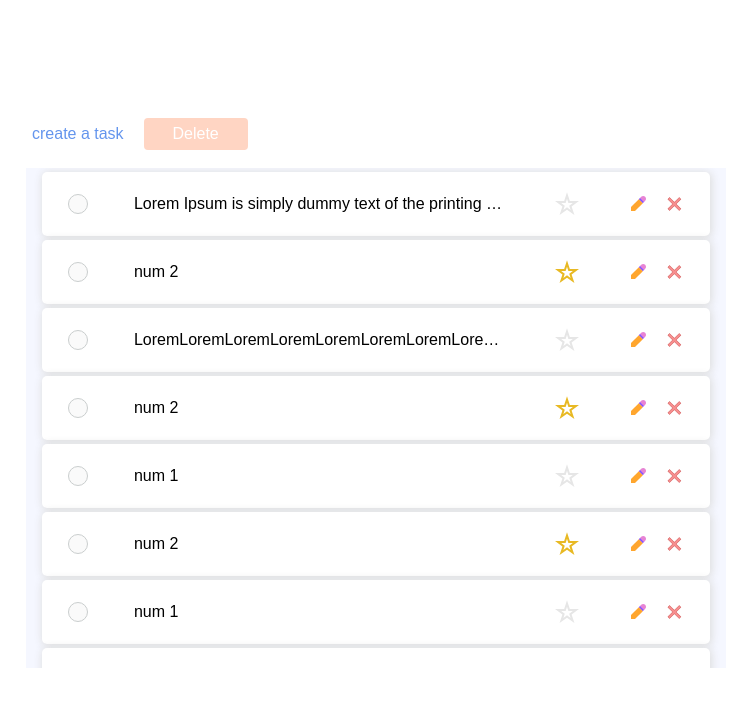
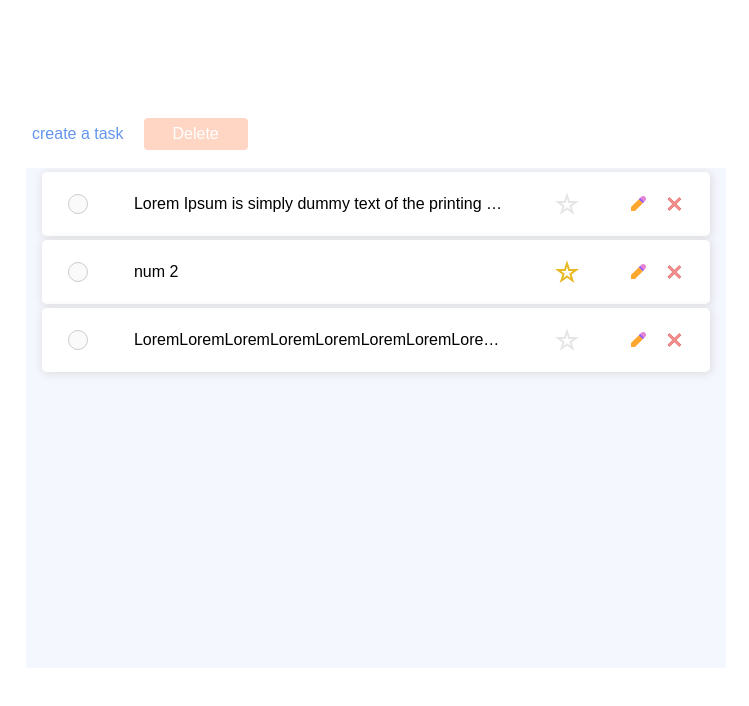
Before and after one commit to GhazalehEslamifard/task-list, a React (Create React App) app: page / in a window 1280 px wide. Shown: the top 706 px of the page, without its empty margins (264-1013 px from the left). Built offline with nearby package versions, Linux system fonts and the light colour scheme.

Commit message:
implement edit task page

```diff
--- a/src/lib/components/task-form/index.tsx
+++ b/src/lib/components/task-form/index.tsx
@@ -1,4 +1,5 @@
-import { memo, useCallback, useState } from "react";
+import { observer } from "mobx-react-lite";
+import React, { useCallback, useState } from "react";
 import { useNavigate } from "react-router-dom";
 
 import {
@@ -12,11 +13,18 @@ import {
 interface Props {
   onSubmit: (description: string) => void;
   isEditing: boolean;
+  defaultValue?: string;
 }
 
-function TaskFormComponent({ onSubmit, isEditing }: Props): React.ReactElement {
+function TaskFormComponent({
+  onSubmit,
+  isEditing,
+  defaultValue,
+}: Props): React.ReactElement {
   const navigate = useNavigate();
-  const [description, setDescription] = useState("");
+  const [description, setDescription] = useState(
+    defaultValue ? defaultValue : ""
+  );
 
   const handleTextareaChange = useCallback(
     (event: React.ChangeEvent<HTMLTextAreaElement>) => {
@@ -25,9 +33,13 @@ function TaskFormComponent({ onSubmit, isEditing }: Props): React.ReactElement {
     []
   );
 
-  const saveTask = useCallback(() => {
-    onSubmit(description);
-  }, [description]);
+  const saveTask = useCallback(
+    (event: React.FormEvent<HTMLFormElement>) => {
+      event.preventDefault();
+      onSubmit(description);
+    },
+    [description]
+  );
 
   const discardChanges = useCallback(() => {
     navigate(-1);
@@ -49,6 +61,7 @@ function TaskFormComponent({ onSubmit, isEditing }: Props): React.ReactElement {
             name="task"
             placeholder="Enter text here ..."
             onChange={handleTextareaChange}
+            value={description}
           />
         </StyledLabel>
       </form>
@@ -56,4 +69,4 @@ function TaskFormComponent({ onSubmit, isEditing }: Props): React.ReactElement {
   );
 }
 
-export const TaskForm = memo(TaskFormComponent);
+export const TaskForm = observer(TaskFormComponent);
--- a/src/mockData.ts
+++ b/src/mockData.ts
@@ -16,69 +16,4 @@ export const taskList = [
     id: "3",
     hasStarTag: false,
   },
-  {
-    description: "num 2",
-    id: "4",
-    hasStarTag: true,
-  },
-  {
-    description: "num 1",
-    id: "5",
-    hasStarTag: false,
-  },
-  {
-    description: "num 2",
-    id: "6",
-    hasStarTag: true,
-  },
-  {
-    description: "num 1",
-    id: "7",
-    hasStarTag: false,
-  },
-  {
-    description: "num 2",
-    id: "8",
-    hasStarTag: true,
-  },
-  {
-    description: "num 1",
-    id: "9",
-    hasStarTag: false,
-  },
-  {
-    description: "num 2",
-    id: "10",
-    hasStarTag: true,
-  },
-  {
-    description: "num 1",
-    id: "11",
-    hasStarTag: false,
-  },
-  {
-    description: "num 2",
-    id: "12",
-    hasStarTag: true,
-  },
-  {
-    description: "num 1",
-    id: "13",
-    hasStarTag: false,
-  },
-  {
-    description: "num 2",
-    id: "14",
-    hasStarTag: true,
-  },
-  {
-    description: "num 1",
-    id: "15",
-    hasStarTag: false,
-  },
-  {
-    description: "num 2",
-    id: "16",
-    hasStarTag: true,
-  },
 ];
--- /dev/null
+++ b/src/pages/edit-task/index.tsx
@@ -0,0 +1,31 @@
+import { observer } from "mobx-react-lite";
+import { useCallback } from "react";
+import { useNavigate } from "react-router-dom";
+
+import { TaskForm } from "../../lib/components/task-form";
+import { useStore } from "../../stores/store";
+
+function EditTaskComponent() {
+  const navigate = useNavigate();
+  const store = useStore();
+
+  const handleSubmit = useCallback((description: string) => {
+    if (store.editingTask) {
+      store.editingTask.editTask(description);
+    }
+
+    navigate("/");
+  }, []);
+
+  return (
+    <TaskForm
+      onSubmit={handleSubmit}
+      {...(store.editingTask
+        ? { defaultValue: store.editingTask.description }
+        : {})}
+      isEditing
+    />
+  );
+}
+
+export const EditTask = observer(EditTaskComponent);
--- a/src/pages/task-list/index.tsx
+++ b/src/pages/task-list/index.tsx
@@ -1,6 +1,6 @@
 import { observer } from "mobx-react-lite";
-import { useCallback, useState } from "react";
-import { Link } from "react-router-dom";
+import { useCallback, useEffect, useState } from "react";
+import { Link, useNavigate } from "react-router-dom";
 
 import { useStore } from "../../stores/store";
 import { TaskType } from "../../stores/task";
@@ -9,11 +9,21 @@ import { List, DeleteButton, ActionsWrapper } from "./styles";
 import { TaskItem } from "./task-item";
 
 function TaskListComponent(): React.ReactElement {
+  const navigate = useNavigate();
   const store = useStore();
   const [selectedTasks, setSelectedTasks] = useState<TaskType[] | undefined>();
 
+  useEffect(() => {
+    store.setEditingTask(undefined);
+  });
+
   const toggleStarTag = useCallback((task: TaskType) => {
     task.toggleStarTag();
+  }, []);
+
+  const setEditingTask = useCallback((task: TaskType) => {
+    store.setEditingTask(task);
+    navigate(`edit-task/:${task.id}`);
   }, []);
 
   const handleSetSelectedTasks = useCallback((task: TaskType) => {
@@ -54,6 +64,7 @@ function TaskListComponent(): React.ReactElement {
           <TaskItem
             task={task}
             onToggleStarTag={toggleStarTag}
+            onEdit={setEditingTask}
             onDelete={deleteTask}
             selectedTasks={selectedTasks}
             onCheckboxChange={handleSetSelectedTasks}
--- a/src/pages/task-list/task-item/index.tsx
+++ b/src/pages/task-list/task-item/index.tsx
@@ -16,6 +16,7 @@ interface Props {
   task: TaskType;
   onToggleStarTag: (task: TaskType) => void;
   onDelete: (task: TaskType) => void;
+  onEdit: (task: TaskType) => void;
   selectedTasks: TaskType[] | undefined;
   onCheckboxChange: (task: TaskType) => void;
 }
@@ -24,11 +25,13 @@ function TaskItemComponent({
   task,
   onToggleStarTag,
   onDelete,
+  onEdit,
   selectedTasks,
   onCheckboxChange,
 }: Props): React.ReactElement {
   const handleToggleStarTag = useCallback(() => onToggleStarTag(task), [task]);
   const handleDeleteTask = useCallback(() => onDelete(task), [task]);
+  const handleEditTask = useCallback(() => onEdit(task), [task]);
   const handleCheckboxChange = useCallback(() => {
     onCheckboxChange(task);
   }, [task]);
@@ -47,7 +50,7 @@ function TaskItemComponent({
         <StarIcon />
       </StarButton>
       <Wrapper>
-        <button>
+        <button onClick={handleEditTask}>
           <EditIcon />
         </button>
         <button onClick={handleDeleteTask}>
--- a/src/routs.tsx
+++ b/src/routs.tsx
@@ -1,6 +1,7 @@
 import { Routes, Route, BrowserRouter } from "react-router-dom";
 
 import { CreateTask } from "./pages/create-task";
+import { EditTask } from "./pages/edit-task";
 import { TaskList } from "./pages/task-list";
 
 export function AppRouts(): React.ReactElement {
@@ -9,6 +10,7 @@ export function AppRouts(): React.ReactElement {
       <Routes>
         <Route path="/" element={<TaskList />} />
         <Route path="/create-task" element={<CreateTask />} />
+        <Route path="/edit-task/:id" element={<EditTask />} />
       </Routes>
     </BrowserRouter>
   );
--- a/src/stores/store.ts
+++ b/src/stores/store.ts
@@ -8,6 +8,7 @@ import { Task, TaskType } from "./task";
 export const Store = types
   .model("Tasks", {
     tasks: types.array(Task),
+    editingTask: types.maybe(types.reference(Task)),
   })
   .actions((self) => ({
     deleteTasks(tasks: TaskType[]) {
@@ -15,6 +16,9 @@ export const Store = types
     },
     createTask(description: string) {
       self.tasks.push(Task.create({ description }));
+    },
+    setEditingTask(task: TaskType | undefined) {
+      self.editingTask = task;
     },
   }));
 
--- a/src/stores/task.ts
+++ b/src/stores/task.ts
@@ -11,6 +11,9 @@ export const Task = types
     toggleStarTag() {
       self.hasStarTag = !self.hasStarTag;
     },
+    editTask(description: string) {
+      self.description = description;
+    },
   }));
 
 export type TaskType = Instance<typeof Task>;
```
